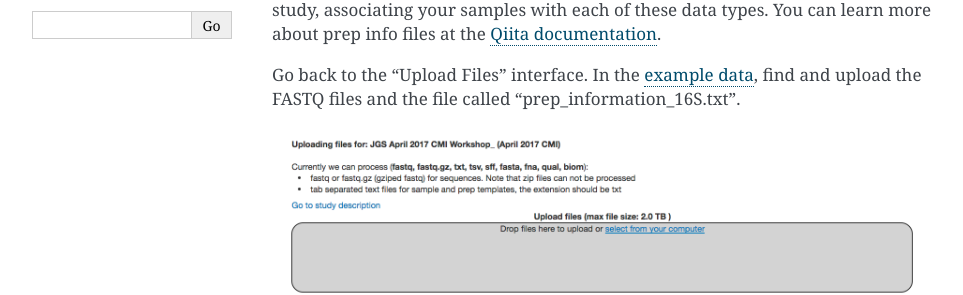
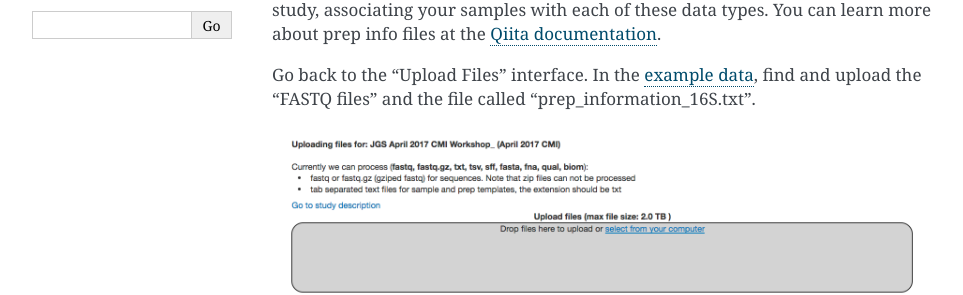
Before and after one commit to biocore/cmi-workshops, a Sphinx documentation site: the page built from docs/qiita-16S-processing.rst, in a window 1280 px wide and 900 px high. Shown: the part 426-721 px from the top of the window, without its empty margins (148-1111 px from the left). Built offline with Sphinx 7.4.7, drawn with Linux system fonts in a browser that asks for light colours.

```diff
--- a/docs/qiita-16S-processing.rst
+++ b/docs/qiita-16S-processing.rst
@@ -16,8 +16,8 @@ gene sequencing and shotgun metagenomics -- you can have multiple prep info
 files in a single study, associating your samples with each of these data types.
 You can learn more about prep info files at the `Qiita documentation <https://qiita.ucsd.edu/static/doc/html/tutorials/prepare-information-files.html#prep-information-file>`__.
 
-Go back to the "Upload Files" interface. In the `example data <https://www.dropbox.com/sh/mfbqvkva8dw85fq/AABA2pFAIaLlcKLLUCmpZSUea?dl=0>`__, find and upload the FASTQ
-files and the file called "prep_information_16S.txt".
+Go back to the "Upload Files" interface. In the `example data <https://www.dropbox.com/sh/mfbqvkva8dw85fq/AABA2pFAIaLlcKLLUCmpZSUea?dl=0>`__, find and upload the "FASTQ
+files" and the file called "prep_information_16S.txt".
 
 .. figure::  images/upload_box.png
    :align:   center
```
